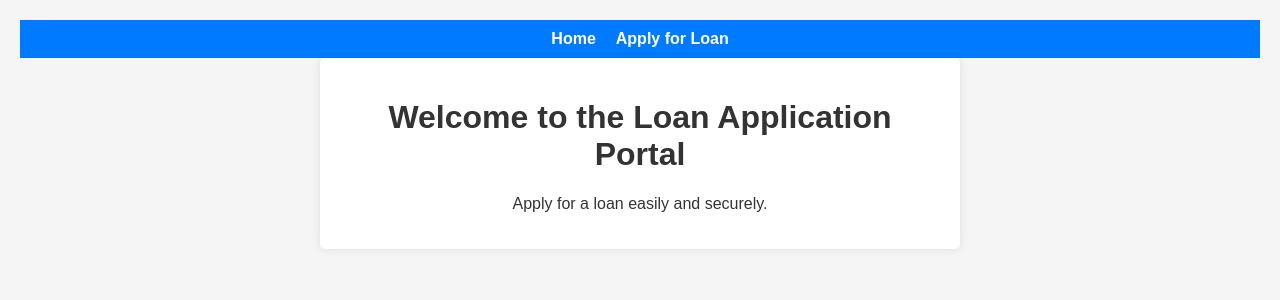
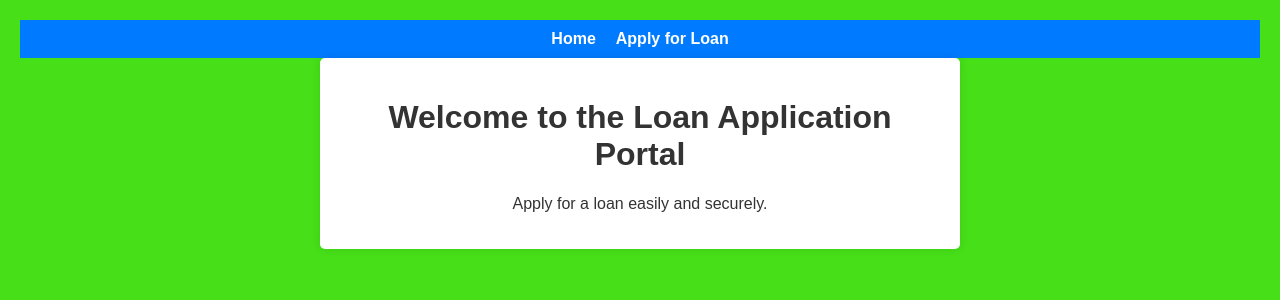
Before and after one commit to Alex-pu/presentation, a React (Create React App) app: page / in a window 1280 px wide. Shown: the top 300 px of the page. Built offline with nearby package versions, Linux system fonts and the light colour scheme.

Commit message:
changed the bg color

```diff
--- a/src/App.css
+++ b/src/App.css
@@ -41,7 +41,7 @@
 
 body {
   font-family: Arial, sans-serif;
-  background-color: #f5f5f5;
+  background-color: #46df18;
   color: #333;
   margin: 0;
   padding: 0;
```
